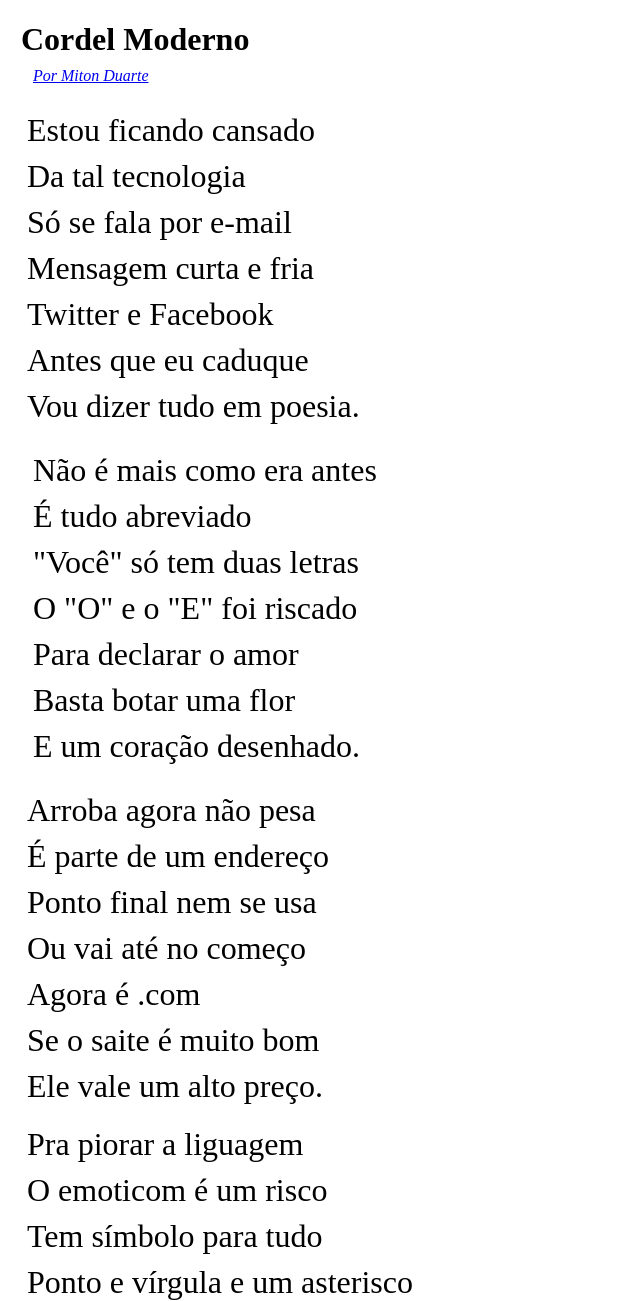
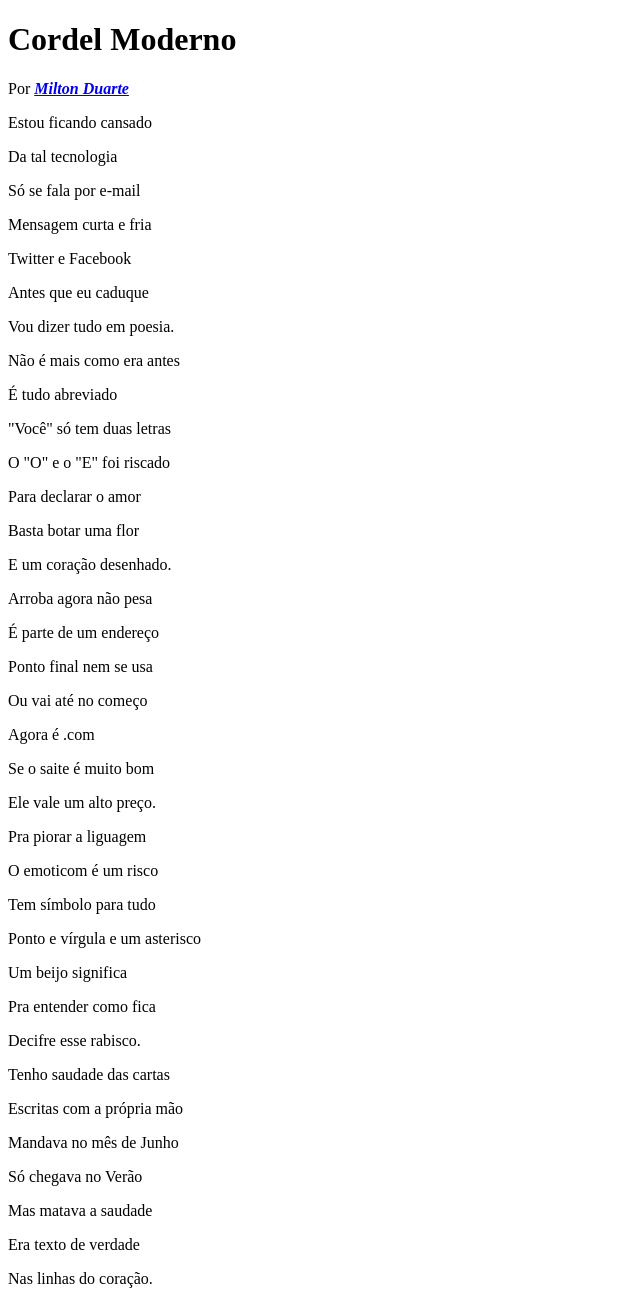
Before and after one commit to miguelPRG/Projeto-Cordel, a plain HTML site: page index.html in a window 1280 px wide. Shown: the top 1301 px of the page, without its empty margins (0-640 px from the left). Drawn offline with Linux system fonts and the light colour scheme.

Commit message:
mais um cmoiit

```diff
--- a/index.html
+++ b/index.html
@@ -3,15 +3,13 @@
 <head>
     <meta charset="UTF-8">
     <meta name="viewport" content="width=device-width, initial-scale=1.0">
-    <link rel="stylesheet" href="style.css">
-    <title>Document</title>
+    <title>Cordel Moderno</title>
 </head>
 <body>
     <header>
         <h1>Cordel Moderno</h1>
-        <p><cite><a href="https://www.recantodasletras.com.br/poesias/3186743" target="_blank">Por Miton Duarte</a></cite></p>
+        <p>Por <strong><cite><a href="https://www.recantodasletras.com.br/poesias/3186743]" rel="external" target="_blank">Milton Duarte</a></cite></strong></p>
     </header>
-
     <main>
         <div>
             <p>Estou ficando cansado</p>
@@ -22,8 +20,8 @@
             <p>Antes que eu caduque</p>
             <p>Vou dizer tudo em poesia.</p>
         </div>
-        <div id="flor">
-            <div class="fundo-preto">
+        <div>
+            <div>
             <p>Não é mais como era antes</p>
             <p>É tudo abreviado</p>
             <p>"Você" só tem duas letras</p>
@@ -51,20 +49,20 @@
             <p>Pra entender como fica</p>
             <p>Decifre esse rabisco.</p>
         </div>
-        <div id="livro">
-            <div class="fundo-preto">
+        <div>
+            <div>
                 <p>Tenho saudade das cartas</p>
                 <p>Escritas com a própria mão</p>
                 <p>Mandava no mês de Junho</p>
                 <p>Só chegava no Verão</p>
                 <p>Mas matava a saudade</p>
                 <p>Era texto de verdade</p>
-                Nas linhas do coração.
+                <p>Nas linhas do coração.</p>
             </div>
         </div>
         <div>
             <p>Agora, escrevo e envio</p>
-            <p>Chegando na mesma hora </p>
+            <p>Chegando na mesma hora</p>
             <p>Mas quando vou prosear</p>
             <p>A pessoa foi embora</p>
             <p>Abriu outro aplicativo</p>
@@ -81,9 +79,9 @@
             <p>Deixe que Deus interprete.</p>
         </div>
     </main>
+    <footer>
+        <p>Site criado por <strong><a href="https://github.com/miguelgoncalves2024" target="_blank" rel="author">Miguel Gonçalves</a></strong> para o <strong><a href="https://www.cursoemvideo.com/" target="_blank" rel="nofollow">CursoemVideo</a></strong></p>
+    </footer>
 
-    <footer>
-        <p>Site criado por <strong><a href="https://github.com/miguelgoncalves2024" target="_blank" rel="author" >Miguel Gonçalves</a></strong></p>
-    </footer>
 </body>
 </html>
```
Lines whose indentation alone changed are shown as unchanged.
